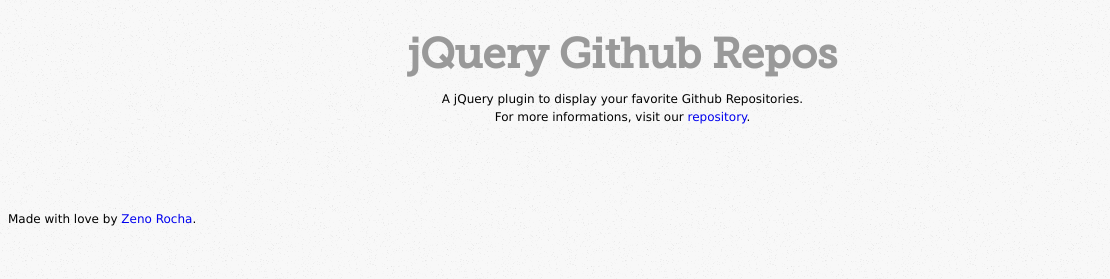
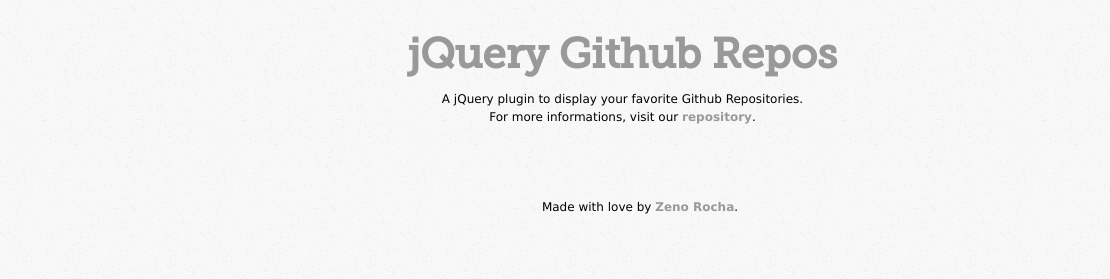
Before and after one commit to zenorocha/jquery-github, a plain HTML site: page demo/index.html in a window 1280 px wide. Shown: the top 279 px of the page, 0-1110 px from the left. Drawn offline with nearby package versions, Linux system fonts and the light colour scheme.

Commit message:
added credits for demo page

```diff
--- a/demo/css/style.css
+++ b/demo/css/style.css
@@ -1,9 +1,17 @@
-body{
-  background:#F8F8F8 url('../img/bg-noise.png') top left;
+body {
+  background: #F8F8F8 url('../img/bg-noise.png') top left;
 }
 
-a{
-  text-decoration:none;
+a {
+  text-decoration: none;
+  font-weight: bold;
+  color: #999;
+}
+
+p {
+  font-size: 12px;
+  font-family: 'Lucida Grande', 'Lucida Sans Unicode', sans-serif;
+  line-height: 1.5em;
 }
 
 h1 {
@@ -24,10 +32,10 @@
   text-align: center;
 }
 
-p{
-  font-size: 12px;
-  font-family:'Lucida Grande', 'Lucida Sans Unicode', sans-serif;
-  line-height: 1.5em;
+.credits {
+  margin: 0 auto;
+  width: 700px;
+  text-align: center;
 }
 
 #github-logo {
@@ -47,13 +55,13 @@
 }
 
 .projects{
-  width:700px;
-  margin:0 auto;
+  width: 700px;
+  margin: 0 auto;
   padding: 30px;
 }
 
 .link {
-  display:none;
+  display: none;
 }
 
 /* Font-face */
```
